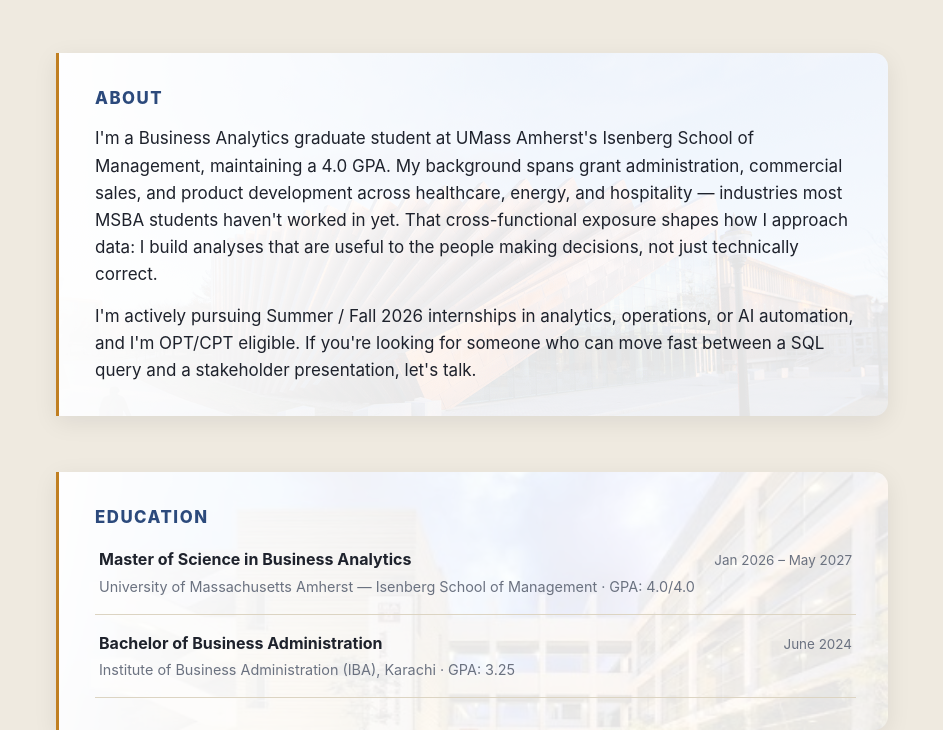
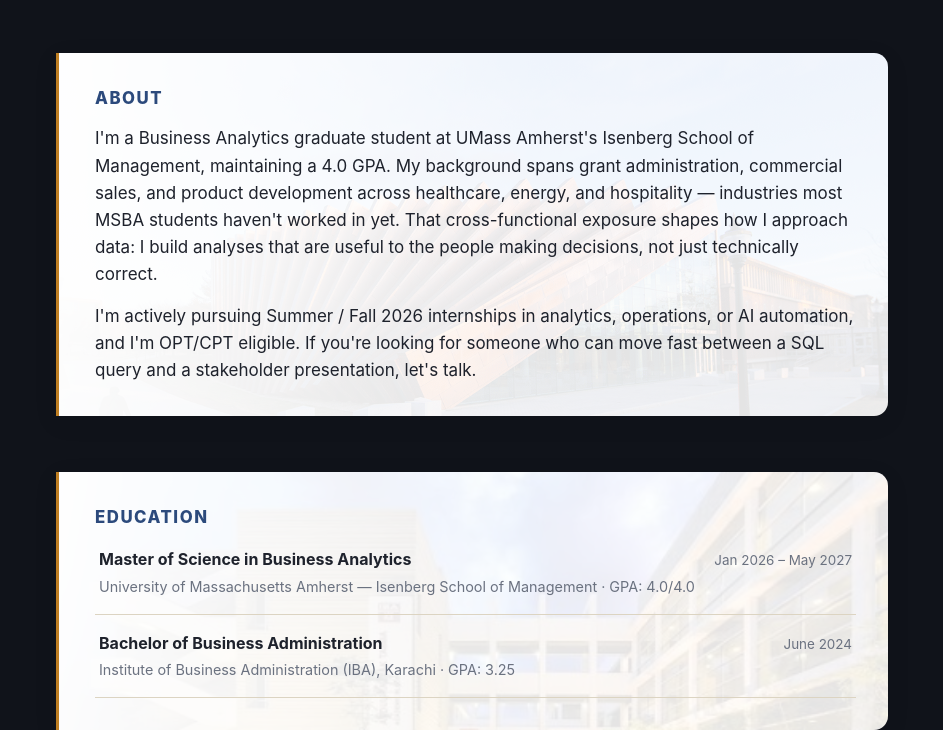
Before and after one commit to ASH0019/portfolio, a website built with Vite: page index.html in a window 1280 px wide. Shown: the part 499-1229 px from the top of the page, without its empty margins (168-1111 px from the left). Built offline with nearby package versions, Linux system fonts and the light colour scheme.

Commit message:
fix side background color

```diff
--- a/style.css
+++ b/style.css
@@ -29,7 +29,7 @@
 }
 
 html {
-  background-color: var(--bg);
+  background-color: var(--ink);
   scroll-behavior: smooth;
 }
 
```
